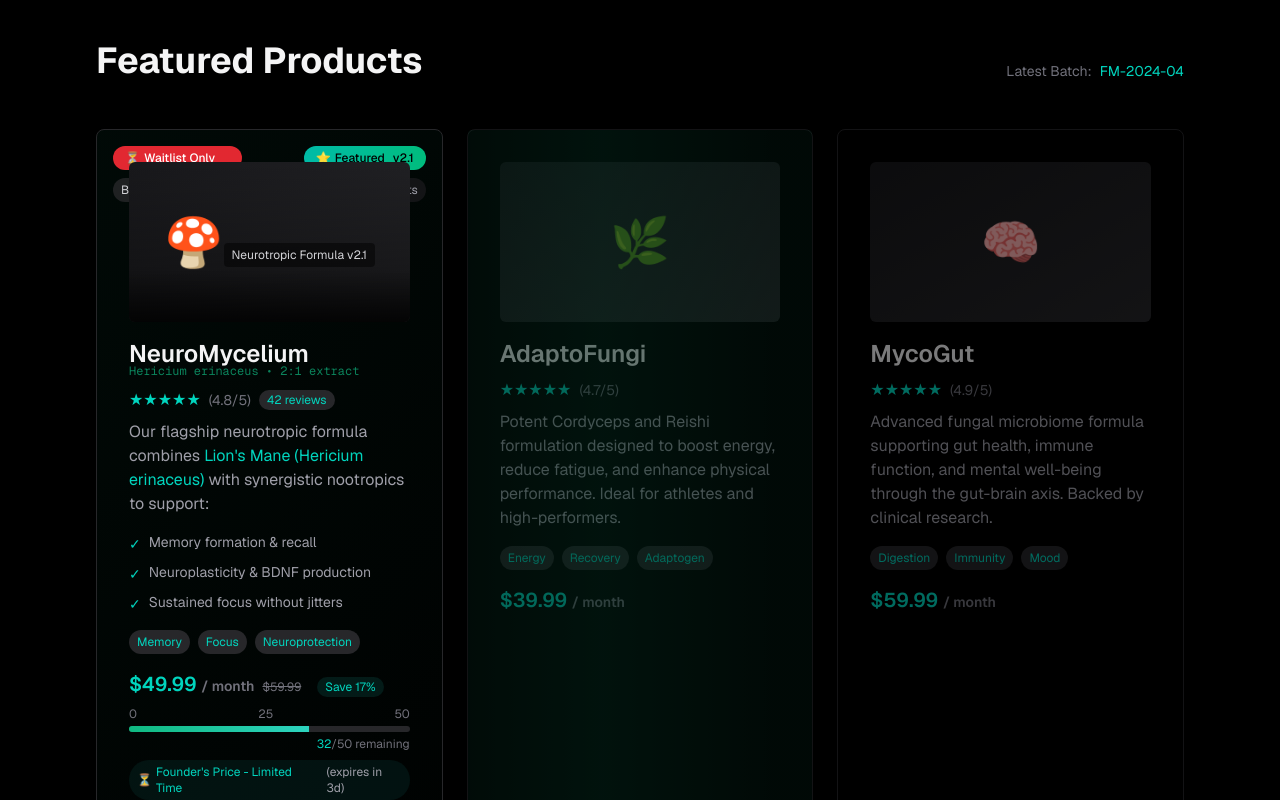
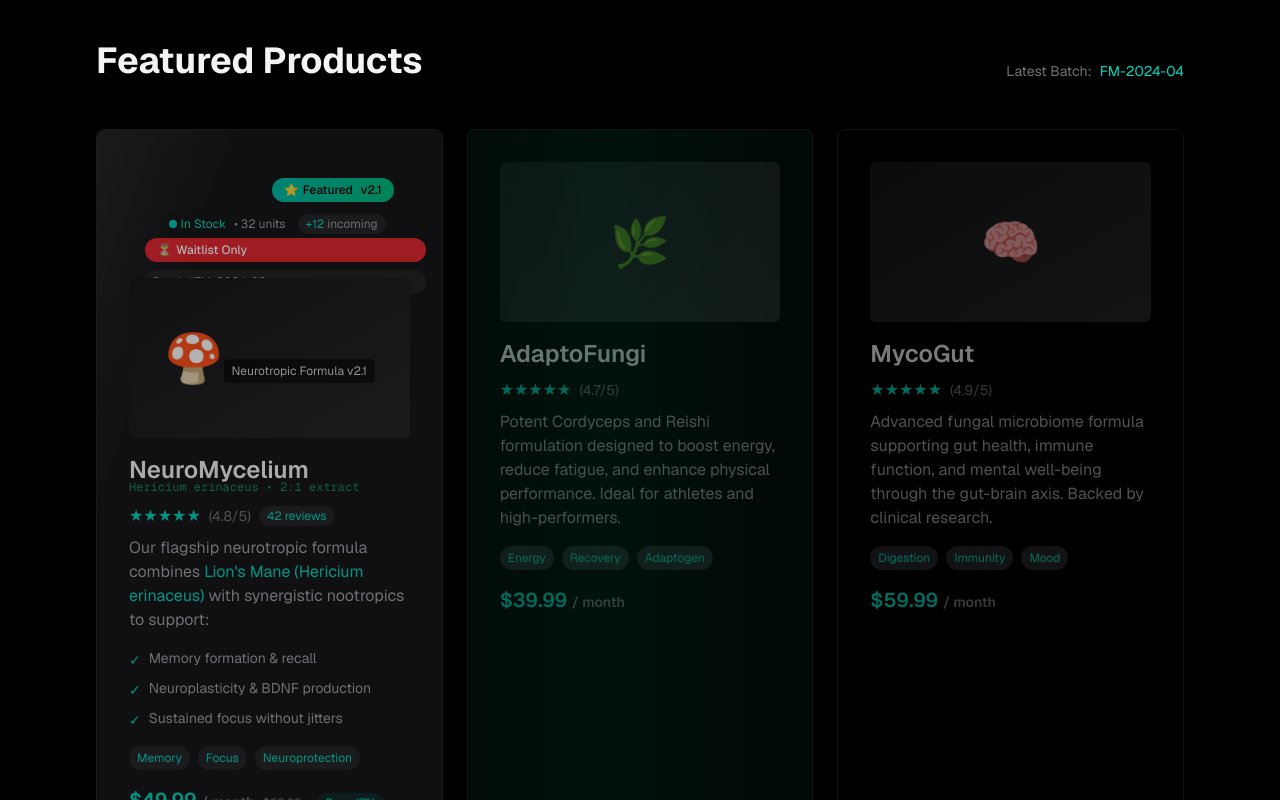
Before and after one commit to M4G3LL4N0/FungMind, a Next.js app: page / in a window 1280 px wide. Shown: the part 960-1760 px from the top of the page. Built offline with nearby package versions, Linux system fonts and the light colour scheme.

Commit message:
feat: enhance product card with loading states and inventory metrics
Co-authored-by: aider (openrouter/deepseek/deepseek-chat) <aider@aider.chat>

```diff
--- a/src/app/globals.css
+++ b/src/app/globals.css
@@ -93,6 +93,7 @@ body {
   height: 0.5rem;
   border-radius: 50%;
   display: inline-block;
+  position: relative;
 }
 
 .status-indicator.in-stock {
@@ -107,6 +108,32 @@ body {
 
 .status-indicator.out-of-stock {
   background-color: #ef4444;
+}
+
+.status-indicator.loading {
+  background-color: #3f3f46;
+  animation: pulse 1s infinite;
+}
+
+.product-card.loading {
+  pointer-events: none;
+  opacity: 0.7;
+}
+
+.product-card.loading::after {
+  content: "";
+  position: absolute;
+  inset: 0;
+  background: linear-gradient(110deg, #18181b 8%, #27272a 18%, #18181b 33%);
+  background-size: 200% 100%;
+  animation: shimmer 1.5s infinite linear;
+  border-radius: 0.5rem;
+  z-index: 1;
+}
+
+.product-card.loading * {
+  position: relative;
+  z-index: 2;
 }
 
 .product-card {
--- a/src/app/page.tsx
+++ b/src/app/page.tsx
@@ -79,7 +79,7 @@ export default function Home() {
           </div>
           <div className="grid grid-cols-1 md:grid-cols-3 gap-6">
             <div
-              className="p-8 border border-zinc-800 rounded-lg hover:border-teal-500 transition-all duration-300 group hover:shadow-[0_0_30px_rgba(16,185,129,0.1)] relative opacity-100 hover:opacity-100 product-card"
+              className="p-8 border border-zinc-800 rounded-lg hover:border-teal-500 transition-all duration-300 group hover:shadow-[0_0_30px_rgba(16,185,129,0.1)] relative opacity-100 hover:opacity-100 product-card loading"
               data-product="neuro-mycelium"
               data-version="2.1"
               data-testid="product-card"
@@ -93,6 +93,9 @@ export default function Home() {
                   <div className="w-2 h-2 rounded-full bg-teal-400 animate-pulse"></div>
                   <span className="text-xs text-teal-400">In Stock</span>
                   <span className="text-xs text-zinc-400 ml-1">• 32 units</span>
+                  <div className="ml-2 text-xs bg-zinc-800 text-zinc-400 px-2 py-0.5 rounded-full">
+                    <span className="text-teal-400">+12</span> incoming
+                  </div>
                 </div>
               </div>
               <div className="absolute top-4 left-4 flex flex-col gap-2">
```
